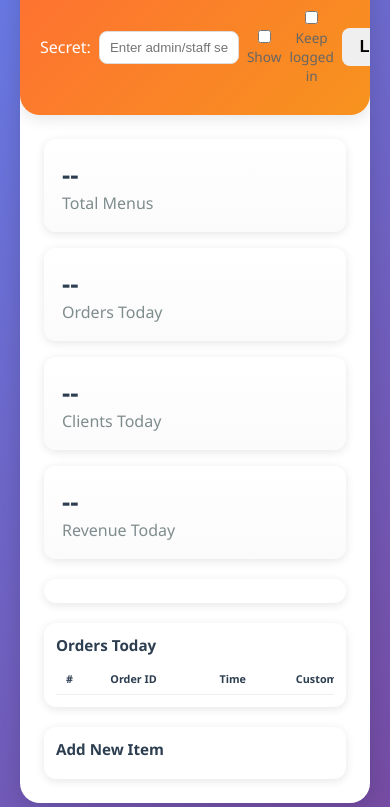
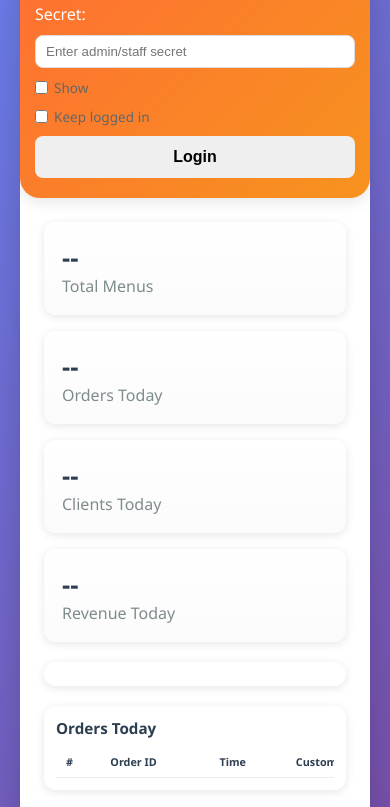
Before and after one commit to Lakhveerdhot/Menu, a plain HTML site: page owner.html in a window 390 px wide. Shown: the part 130-937 px from the top of the page. Drawn offline with Linux system fonts and the light colour scheme.

Commit message:
Fix mobile header layout - make login section stack vertically on mobile

```diff
--- a/styles.css
+++ b/styles.css
@@ -434,8 +434,12 @@ body.modal-open {
 @media (max-width: 800px) {
     .content-row { flex-direction:column; }
     .stats-row { flex-direction:column; }
-    .header-right { margin-top:12px; }
-    .secret-input { width:140px; }
+    .dashboard .header { padding:20px 15px; }
+    .dashboard .header-right { margin-top:0; }
+    .secret-row { flex-direction:column; gap:10px; width:100%; }
+    .secret-row label { width:100%; display:flex; align-items:center; gap:6px; }
+    .secret-input { width:100% !important; }
+    .btn.large { width:100%; padding:12px; }
     .dashboard-main { padding:12px; }
     .orders-table { font-size:0.75em; min-width:500px; }
     .orders-table th, .orders-table td { padding:6px 4px; font-size:0.9em; }
@@ -448,6 +452,9 @@ body.modal-open {
 }
 
 /* Dashboard layout */
+.dashboard .header { display:flex; flex-direction:column; gap:16px; align-items:center; }
+.dashboard .header-left { text-align:center; }
+.dashboard .header-right { width:100%; max-width:600px; }
 .dashboard-main { padding: 24px; }
 .stats-row { display:flex; gap:16px; margin-bottom:20px; }
 .stat-card { flex:1; padding:18px; border-radius:12px; background: linear-gradient(180deg,#fff,#fbfbfb); box-shadow: var(--shadow); }
```
